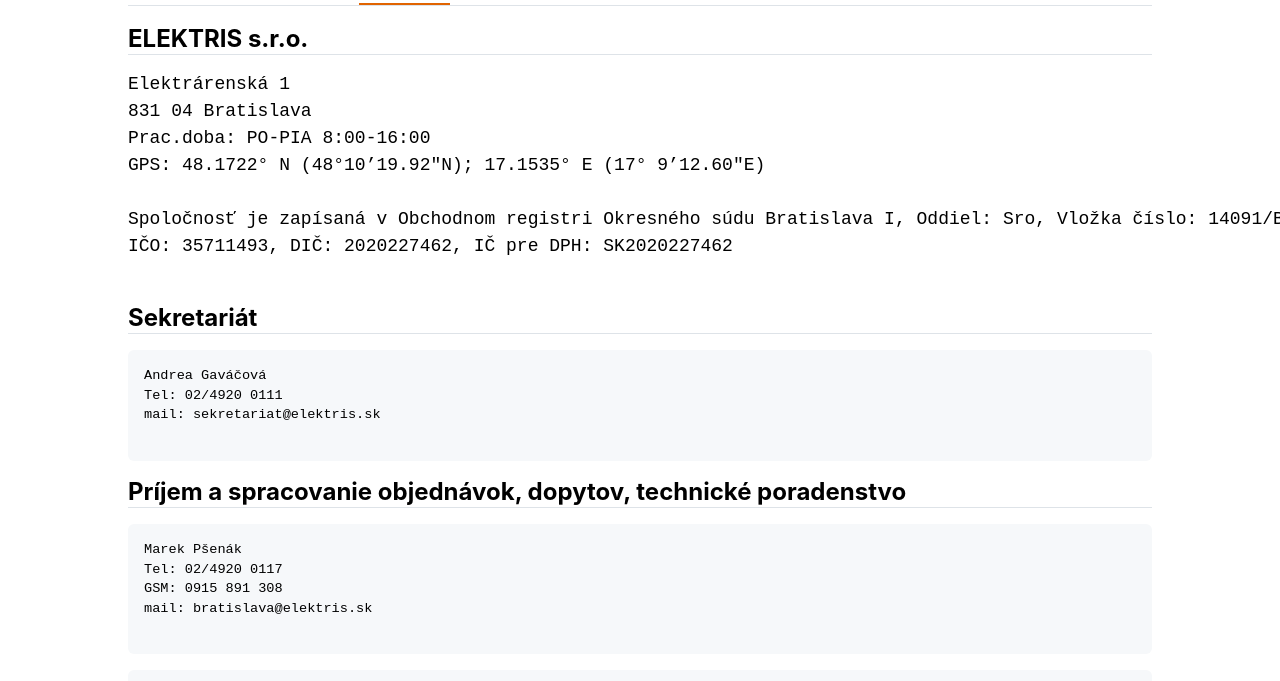
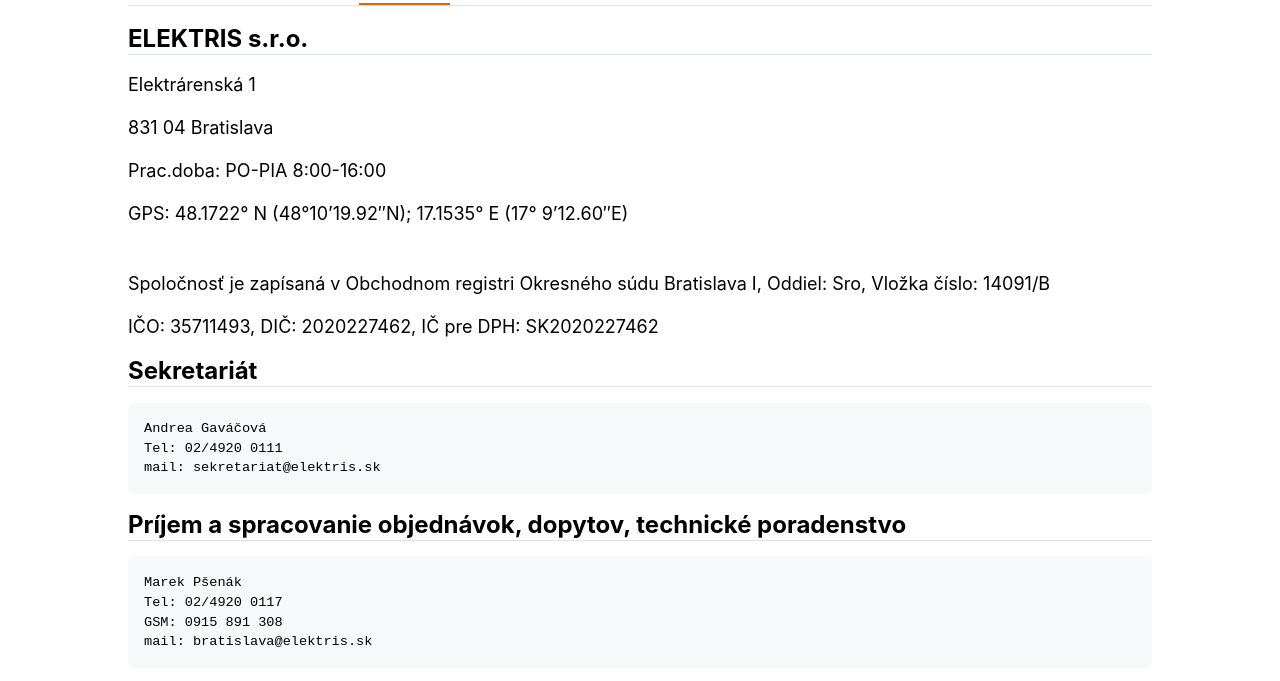
Before and after one commit to psenak1128064/elektris.sk, a plain HTML site: page kontakt/index.html in a window 1280 px wide. Shown: the part 80-761 px from the top of the page. Drawn offline with Linux system fonts and the light colour scheme.

Commit message:
fixed some ux bugs

```diff
--- a/kontakt/index.html
+++ b/kontakt/index.html
@@ -18,69 +18,58 @@
         <li><a href="../gdpr">GDPR</a></li>
     </menu>
     <h2>ELEKTRIS s.r.o.</h2>
-    <pre class="multilinetext">
-Elektrárenská 1
-831 04 Bratislava
-Prac.doba: PO-PIA 8:00-16:00
-GPS: 48.1722° N (48°10’19.92″N); 17.1535° E (17° 9’12.60″E)
-
-Spoločnosť je zapísaná v Obchodnom registri Okresného súdu Bratislava I, Oddiel: Sro, Vložka číslo: 14091/B
-IČO: 35711493, DIČ: 2020227462, IČ pre DPH: SK2020227462
-    </pre>
+    <p>Elektrárenská 1</p>
+    <p>831 04 Bratislava</p>
+    <p>Prac.doba: PO-PIA 8:00-16:00</p>
+    <p>GPS: 48.1722° N (48°10’19.92″N); 17.1535° E (17° 9’12.60″E)</p>
+    <br />
+    <p>Spoločnosť je zapísaná v Obchodnom registri Okresného súdu Bratislava I, Oddiel: Sro, Vložka číslo: 14091/B</p>
+    <p>IČO: 35711493, DIČ: 2020227462, IČ pre DPH: SK2020227462</p>
     <h2>Sekretariát</h2>
     <pre>
 Andrea Gaváčová
 Tel: 02/4920 0111
-mail: sekretariat@elektris.sk
-    </pre>
+mail: sekretariat@elektris.sk</pre>
     <h2>Príjem a spracovanie objednávok, dopytov, technické poradenstvo</h2>
     <pre>
 Marek Pšenák
 Tel: 02/4920 0117
 GSM: 0915 891 308
-mail: bratislava@elektris.sk
-    </pre>
+mail: bratislava@elektris.sk</pre>
     <pre>
 Martin Balog
 Tel: 02/4920 0121
-mail: bratislava@elektris.sk
-    </pre>
+mail: bratislava@elektris.sk</pre>
     <pre>Dominik Ďuratný
 Tel: 02/4920 0113
-mail: bratislava@elektris.sk
-    </pre>
+mail: bratislava@elektris.sk</pre>
     <h2>Vedúci obchodného tímu</h2>
     <pre>
 Jaroslav Gajdoš
 Tel: 0918 997 966
-mail: gajdos@elektris.sk
-    </pre>
+mail: gajdos@elektris.sk</pre>
     <h2>Obchodno-technickí poradcovia</h2>
     <b>Pre juhozápadné Slovensko</b>
     <pre>
 Róbert Hrotka
 Tel: 0905 726 983
-mail: hrotka@elektris.sk
-    </pre>
+mail: hrotka@elektris.sk</pre>
     <b>Pre severozápadné Slovensko</b>
     <pre>
 Martin Králik
 Tel: 0948 979 709
-mail: kralik@elektris.sk
-    </pre>
+mail: kralik@elektris.sk   </pre>
     <b>Pre východné Slovensko</b>
     <pre>
 Jakub Mestický
 Tel: 0905 060 064
-mail: mesticky@elektris.sk
-    </pre>
+mail: mesticky@elektris.sk   </pre>
     <h2>Technická podpora</h2>
     <pre>
 Milan Jánošík
 Tel: 02/4920 0118
 GSM: 0918 924 198
-mail: bratislava@elektris.sk
-    </pre>
+mail: bratislava@elektris.sk</pre>
 </body>
 
 </html>
```
Also changed, not shown: gdpr/index.html (+7 -12 lines).
